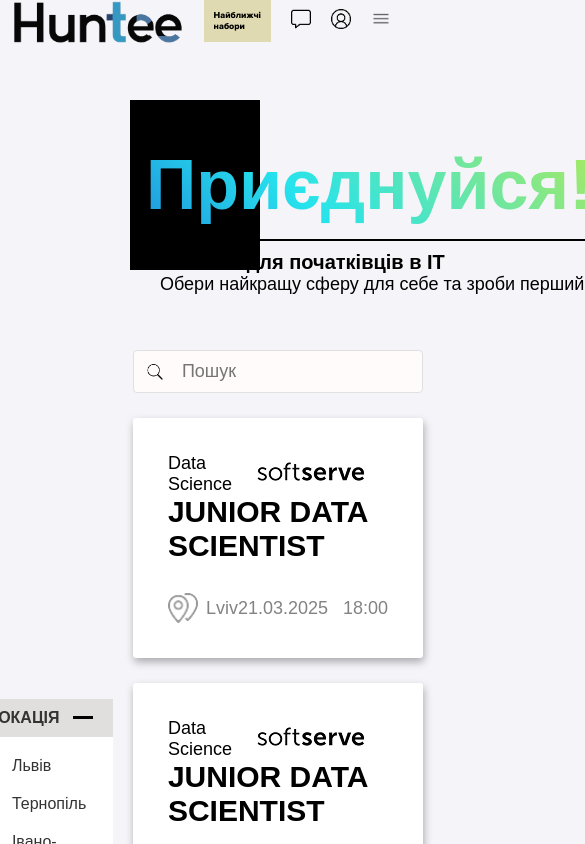
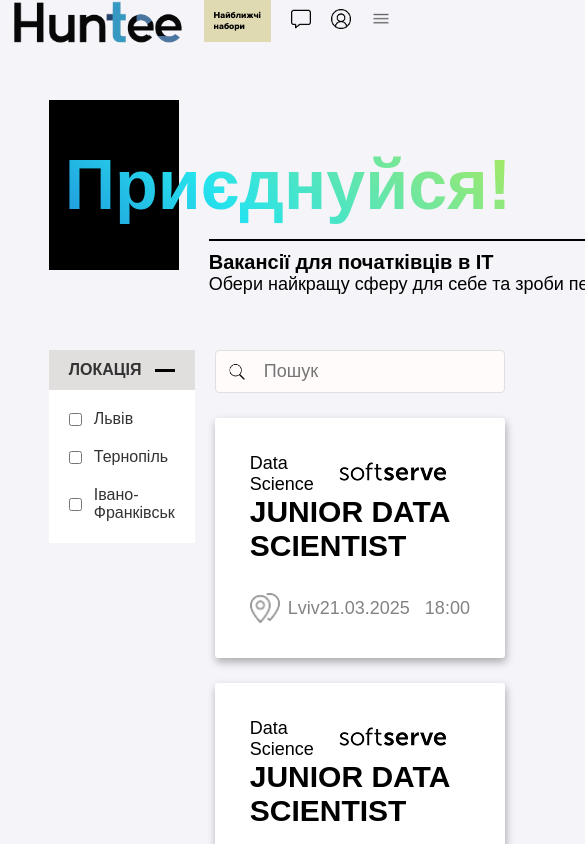
Before and after one commit to valerii-okhmak/huntee, a React (Create React App) app in the folder frontend/: page /alltests in a window 390 px wide. Shown: the top 844 px of the page, 585 px wide, since content can reach past the window. Built offline with nearby package versions, Linux system fonts and the light colour scheme; a web font is replaced by a local one.

Commit message:
fixed bug + filter button

```diff
--- a/frontend/src/components/tests/Filter/Filter.css
+++ b/frontend/src/components/tests/Filter/Filter.css
@@ -21,11 +21,18 @@
     font-size: 16px;
 }
 
+.filter_action {
+    display: flex;
+    justify-content: center;
+    align-items: center;
+    height: 20px;
+    cursor: pointer;
+}
+
 .filter_button {
     width: 20px;
     height: 3px;
     background: #000;
-    cursor: pointer;
 }
 
 .plus {
--- a/frontend/src/components/tests/Filter/Filter.js
+++ b/frontend/src/components/tests/Filter/Filter.js
@@ -15,7 +15,9 @@ const Filter = () => {
     <div className='filter'>
       <div className='filer_name'>
         <h2 className='filter_title'>ЛОКАЦІЯ</h2>
-        <div className='filter_button' onClick={hideFilter}></div>
+        <div className='filter_action' onClick={hideFilter}>
+            <div className='filter_button'></div>
+        </div>
       </div>
       <div className='filter_section'>
         <div className='option'>
--- a/frontend/src/components/tests/TestsTop/TestsTop.css
+++ b/frontend/src/components/tests/TestsTop/TestsTop.css
@@ -41,6 +41,9 @@
     100% { background-position: 0% 50%; }
 }
 
+.testsTop_container {
+    position: relative;
+}
 
 .additional {
     color: #000;
--- a/frontend/src/components/tests/TestsTop/TestsTop.js
+++ b/frontend/src/components/tests/TestsTop/TestsTop.js
@@ -4,7 +4,7 @@ import './TestsTop.css'
 const TestsTop = () => {
   return (
     <div className='testsTop'>
-        <div className='container'>
+        <div className='container testsTop_container'>
             <div className='main'>
                 <div className='blackbox'></div>
                 <h1 className='addtitle'>Приєднуйся!</h1>
--- a/frontend/src/components/welcome/Welcome.css
+++ b/frontend/src/components/welcome/Welcome.css
@@ -15,7 +15,7 @@
     z-index: 0;
 }
 
-.container {
+.welcome_container {
     display: flex;
     justify-content: center;
     align-items: center;
@@ -75,7 +75,7 @@
         box-shadow: #000;
     }
 
-    .container {
+    .welcome_container {
         width: 100%;
         margin: 0 0;
     }
--- a/frontend/src/components/welcome/Welcome.js
+++ b/frontend/src/components/welcome/Welcome.js
@@ -10,7 +10,7 @@ const Welcome = () => {
         Your browser does not support the video tag.
       </video>
 
-      <div className="container">
+      <div className="container welcome_container">
         <p className="text">DUDE, THIS IS<br/>YOUR FUTURE</p>
       </div>
     </div>
```
